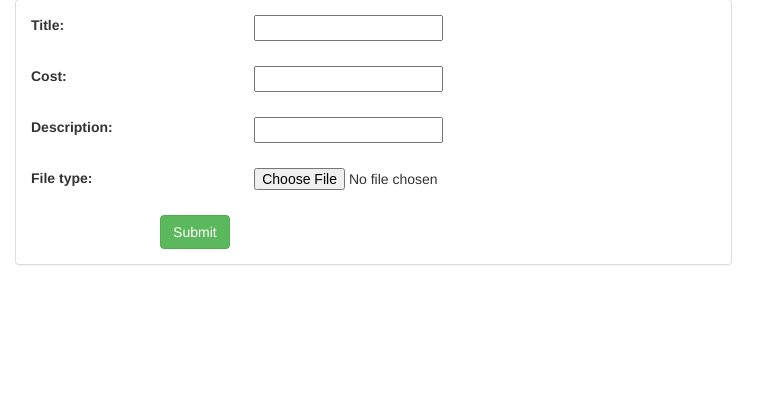
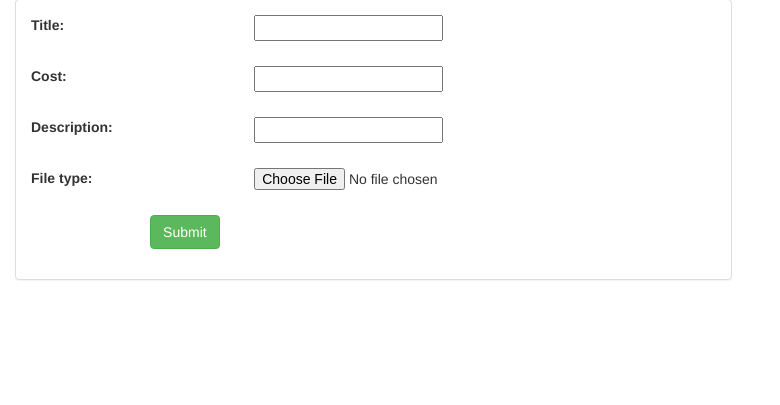
Before and after one commit to lemonpkt/IPProject, a Django app: page /freeAgentApp/project/add/ in a window 1280 px wide. Shown: the part 73-478 px from the top of the page, without its empty margins (0-780 px from the left). Run offline with Django 3.2, Linux system fonts and the light colour scheme; the visitor is signed in with stand-in values (Sample User, id 1); some libraries are stand-ins or nearby versions.

Commit message:
Updated code structure for all files under /templates, as well as forms.py and models.py

```diff
--- a/freeAgentApp/forms.py
+++ b/freeAgentApp/forms.py
@@ -5,7 +5,6 @@ from .models import UserProfile
 
 class UserForm(forms.ModelForm):
     password = forms.CharField(widget=forms.PasswordInput(attrs={'class': 'form-control'}))
-
 
     class Meta:
         model = UserProfile
--- a/freeAgentApp/models.py
+++ b/freeAgentApp/models.py
@@ -35,7 +35,7 @@ class Project(models.Model):
 
 class Review(models.Model):
 
-    #Client can only enter an integer between 0 & 10
+    # Client can only enter an integer between 0 & 10
     project=models.ForeignKey(Project,null=True, on_delete=models.CASCADE)
     project_rating = models.IntegerField(validators=[MinValueValidator(0), MaxValueValidator(10)])
 
--- a/freeAgentApp/templates/freeAgentApp/detail.html
+++ b/freeAgentApp/templates/freeAgentApp/detail.html
@@ -5,11 +5,11 @@
 <div class="page-header">
     <div class="container"><h3>Project Details</h3></div>
 </div>
+
 <div class="jumbotron">
     <div class="container">
 
         <h6> Title: {{project.title}}</h6>
-        <!--<input type="text" placeholder="{{project.title}}">-->
         <h6> Cost: {{project.cost}}</h6>
         <h6> status: {{project.status}}</h6>
         <h6> Description: {{project.description}}</h6>
@@ -17,5 +17,4 @@
         <h6> Worker: {{project.worker }}</h6>
     </div>
 </div>
-
 {% endblock %}
--- a/freeAgentApp/templates/freeAgentApp/form-template.html
+++ b/freeAgentApp/templates/freeAgentApp/form-template.html
@@ -1,4 +1,3 @@
-
 {% for field in form %}
     <div class="form-group" >
         <label class="col-sm-4 control-label-self-define" id="{{ field.label }}">{{ field.label_tag}}</label>
--- a/freeAgentApp/templates/freeAgentApp/login_base.html
+++ b/freeAgentApp/templates/freeAgentApp/login_base.html
@@ -17,20 +17,15 @@
 <body>
     <nav class="navbar navbar-inverse">
     <div class = "container-fluid">
-
        <!--Header-->
        <div class="navbar-header" >
-
             <button type="button" class="navbar-toggle" data-toggle="collapse" data-target= "#topNavBar">
                 <span class="icon-bar"></span>
                 <span class="icon-bar"></span>
                 <span class="icon-bar"></span>
             </button>
-
        <a class="navbar-brand" href="{% url 'freeAgentApp:login' %}">Free Agent</a>
        </div>
-
-
     </div>
     </nav>
 {% block body %}
--- a/freeAgentApp/templates/freeAgentApp/project_form.html
+++ b/freeAgentApp/templates/freeAgentApp/project_form.html
@@ -4,7 +4,6 @@
 
 {% block body %}
 <div class="container-fluid">
-
     <div class="row">
         <div class="col-sm-12 col-md-7">
             <div class="panel panel-default">
@@ -12,25 +11,15 @@
                     <form class= "form-horizontal" action="" method="post" enctype="multipart/form-data">
                         {% csrf_token %}
                         {% include 'freeAgentApp/form-template.html'%}
-                        <div class "form-group">
+                        <div class="form-group">
                             <div class ="col-sm-offset-2 col-sm-10">
                                 <button type="submit" class="btn btn-success">Submit</button>
-
+                            </div>
+                        </div>
                     </form>
-
-
-
-
                 </div>
             </div>
         </div>
     </div>
-
-
-
 </div>
-
-
-
-
 {% endblock %}
--- a/freeAgentApp/templates/freeAgentApp/registration.html
+++ b/freeAgentApp/templates/freeAgentApp/registration.html
@@ -8,7 +8,6 @@
     <script type="text/javascript" src="../../static/freeAgentApp/js/checkUsername.js"></script>
     <link rel="stylesheet" type="text/css" href="../../static/freeAgentApp/css/register.css"/>
 {% endblock %}
-
 
 {% block body %}
     <div class="container-fluid">
@@ -32,9 +31,4 @@
             </div>
         </div>
     </div>
-
-    <script>
-
-    </script>
-
 {% endblock %}
```
Also changed, not shown: freeAgentApp/templates/freeAgentApp/index.html (+3 -16 lines), freeAgentApp/templates/freeAgentApp/login.html (+1 -66 lines).
